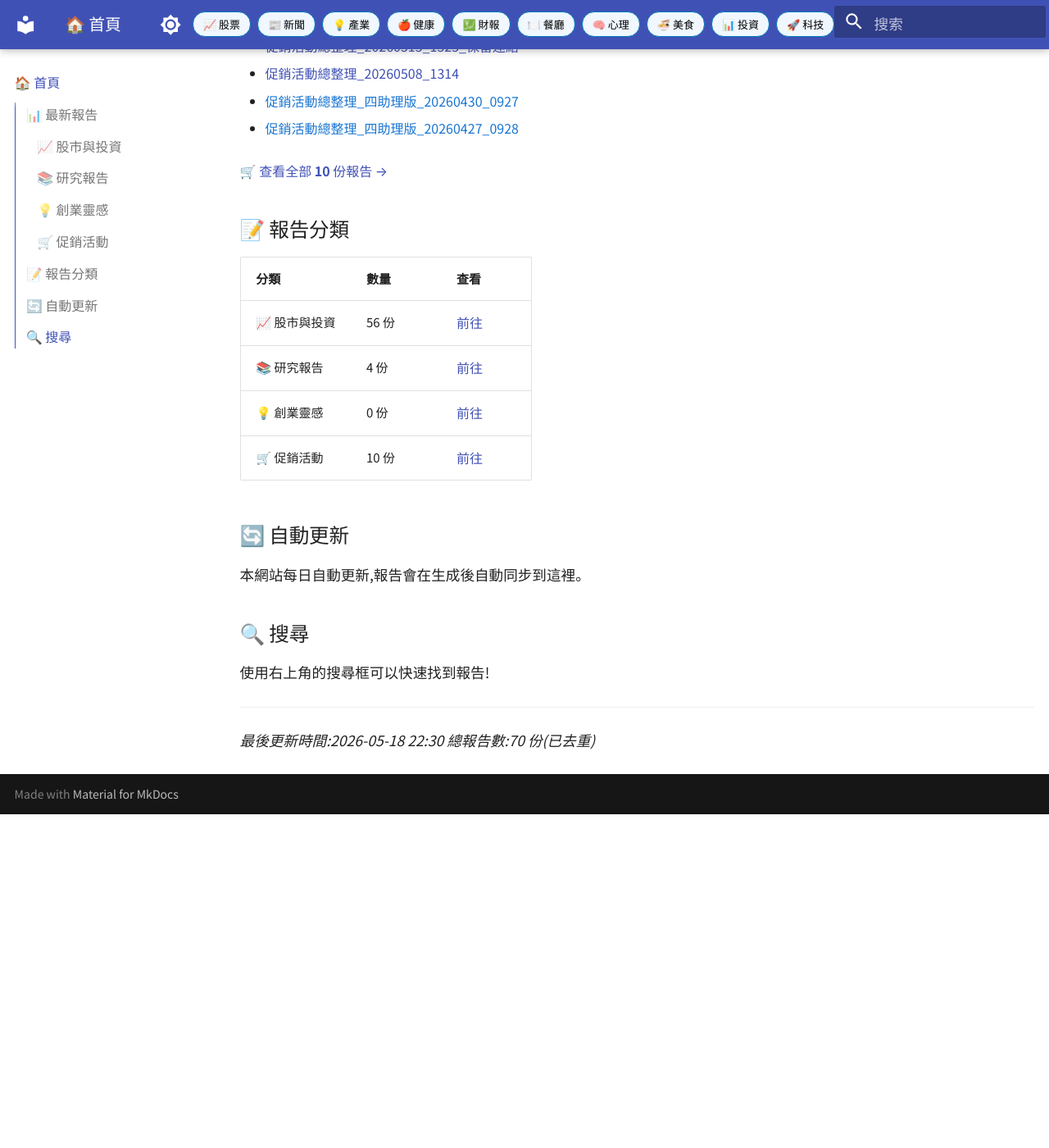
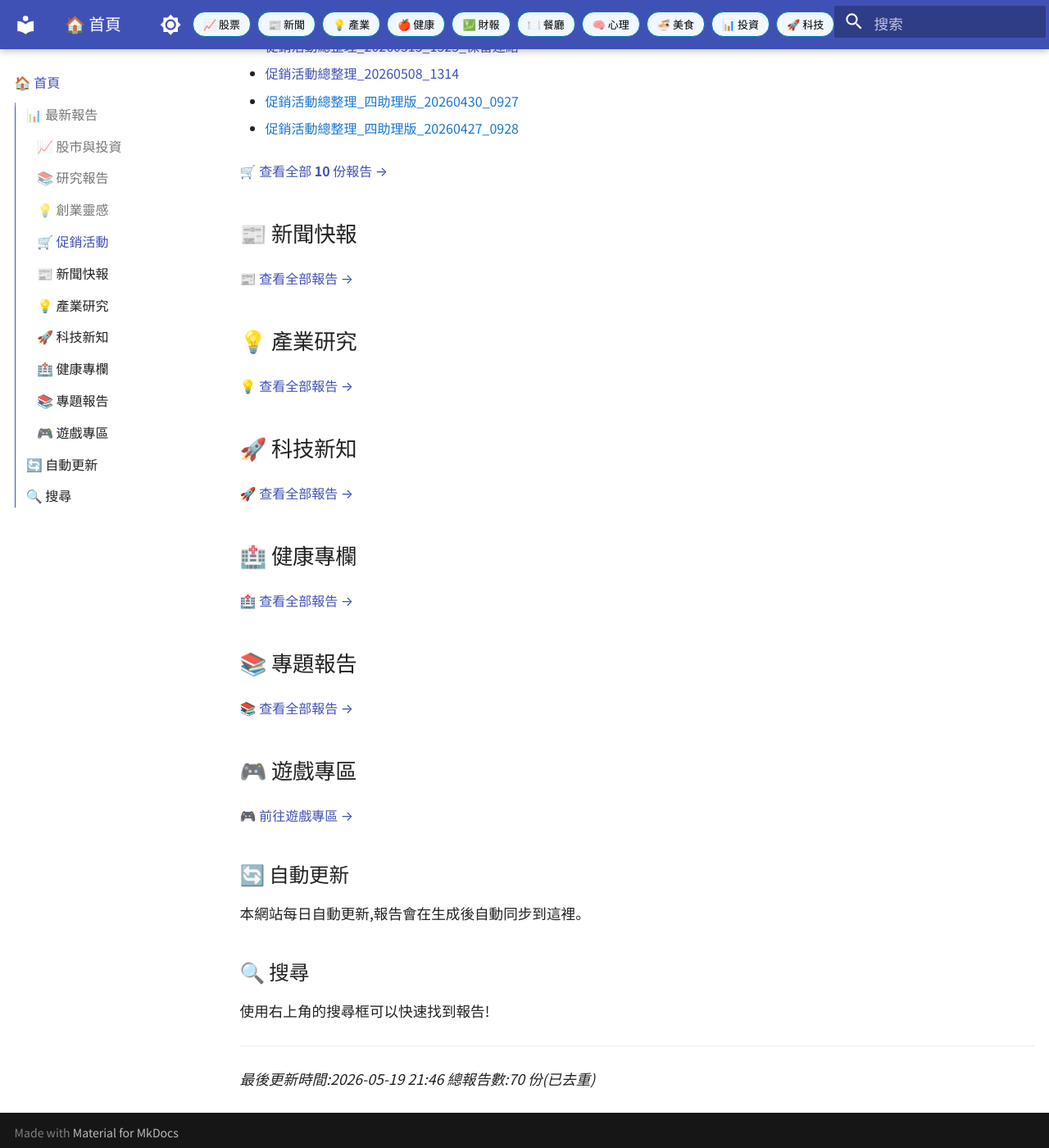
Before and after one commit to hkaiyen/openclaw-workspace, an MkDocs documentation site: the page built from docs/index.md, in a window 1280 px wide and 1400 px high, scrolled down 1146 px. Shown: the whole window at 82% size. Built offline with MkDocs 1.6.1 and Material for MkDocs 9.7.7, drawn with Linux system fonts in a browser that asks for light colours; before the commit the page ends 2139 px from its top, so only the background shows below that.

Commit message:
content: add all navigation categories to homepage to match nav bar

```diff
--- a/docs/index.md
+++ b/docs/index.md
@@ -38,14 +38,35 @@
 
 [🛒 查看全部 **10** 份報告 →](reports/促銷.md)
 
-## 📝 報告分類
+### 📰 新聞快報
 
-| 分類 | 數量 | 查看 |
-|------|------|------|
-| 📈 股市與投資 | 56 份 | [前往](reports/股市.md) |
-| 📚 研究報告 | 4 份 | [前往](reports/研究.md) |
-| 💡 創業靈感 | 0 份 | [前往](reports/創業.md) |
-| 🛒 促銷活動 | 10 份 | [前往](reports/促銷.md) |
+
+[📰 查看全部報告 →](reports/新聞.md)
+
+### 💡 產業研究
+
+
+[💡 查看全部報告 →](reports/產業研究.md)
+
+### 🚀 科技新知
+
+
+[🚀 查看全部報告 →](reports/科技新知.md)
+
+### 🏥 健康專欄
+
+
+[🏥 查看全部報告 →](reports/健康專欄.md)
+
+### 📚 專題報告
+
+
+[📚 查看全部報告 →](reports/專題報告.md)
+
+### 🎮 遊戲專區
+
+
+[🎮 前往遊戲專區 →](games/index.md)
 
 ## 🔄 自動更新
 
@@ -57,5 +78,5 @@
 
 ---
 
-*最後更新時間:2026-05-18 22:30*
+*最後更新時間:2026-05-19 21:46*
 *總報告數:70 份(已去重)*
```
